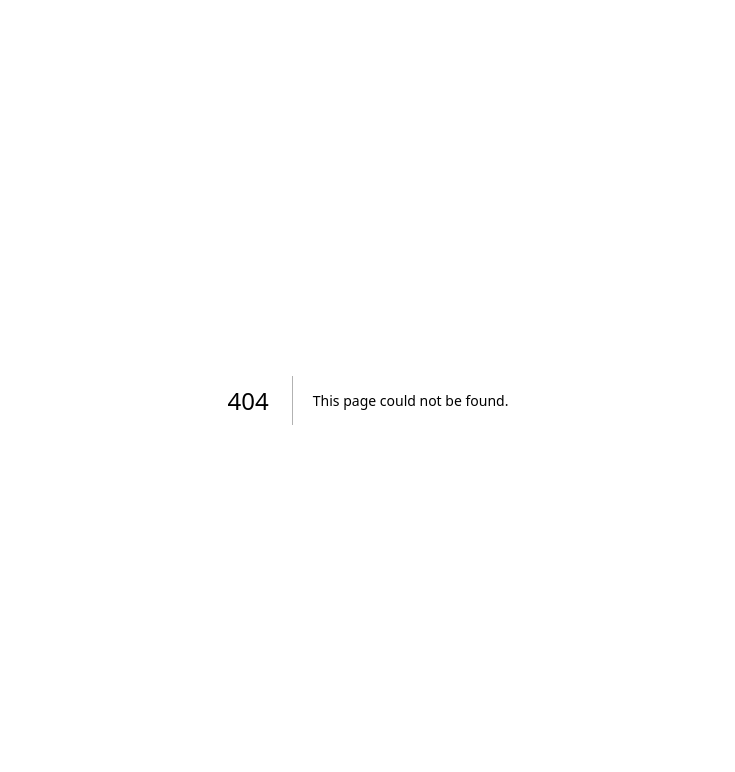
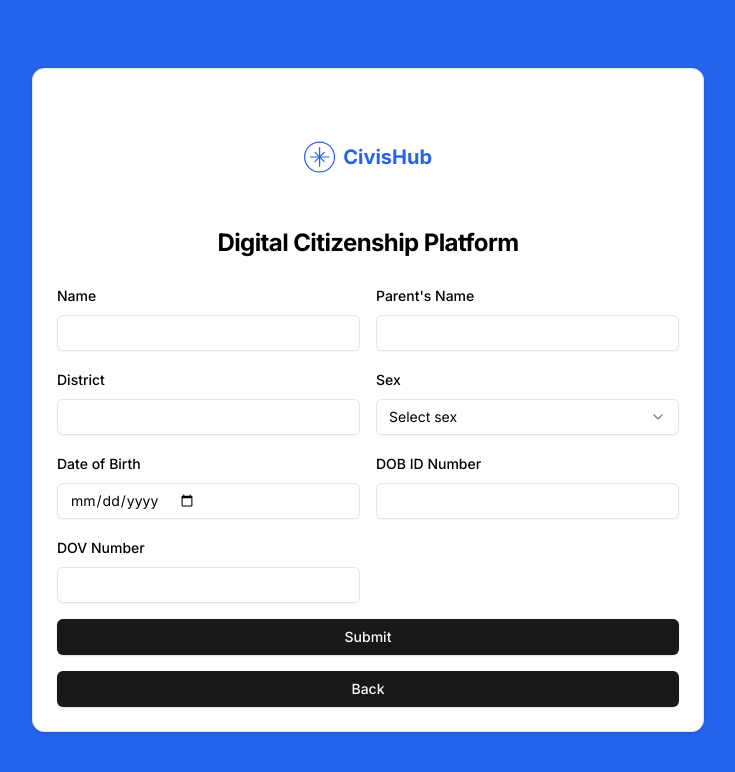
Before and after one commit to upendrapant/civishub, a Next.js app: page /form in a window 1280 px wide. Before the commit this address had no page. Shown: the top 772 px of the page, without its empty margins (272-1007 px from the left). Built offline with nearby package versions, Linux system fonts and the light colour scheme.

Commit message:
added anaylis report in health section,overall improved ui

```diff
--- a/app/(auth)/(routes)/sign-up/[[...signup]]/page.tsx
+++ b/app/(auth)/(routes)/sign-up/[[...signup]]/page.tsx
@@ -1,5 +1,7 @@
+import { checkUser } from '@/lib/checkUser';
 import { SignUp } from '@clerk/nextjs'
 
 export default function Page() {
-  return <SignUp />
+  return  <SignUp
+  redirectUrl="/form"/>
 }
--- /dev/null
+++ b/app/(form)/form/page.tsx
@@ -0,0 +1,91 @@
+'use client'
+
+import { useState } from 'react'
+import { useRouter } from 'next/navigation'
+import Image from 'next/image'
+import { Button } from "@/components/ui/button"
+import { Input } from "@/components/ui/input"
+import { Label } from "@/components/ui/label"
+import { Select, SelectContent, SelectItem, SelectTrigger, SelectValue } from "@/components/ui/select"
+import { Card, CardContent, CardFooter, CardHeader, CardTitle } from "@/components/ui/card"
+import LoadingOverlay from '@/components/loading-overlay'
+import { CivisHubLogo } from '@/components/ui/civishub-logo'
+import Link from 'next/link'
+
+export default function DigitalCitizenshipForm() {
+  const [isLoading, setIsLoading] = useState(false)
+  const router = useRouter()
+
+  const handleSubmit = (event: React.FormEvent<HTMLFormElement>) => {
+    event.preventDefault()
+    setIsLoading(true)
+    // Simulate form submission and data processing
+    setTimeout(() => {
+      setIsLoading(false)
+      router.push('/dashboard')
+    }, 3000)
+  }
+
+  return (
+    <div className="min-h-screen bg-blue-600 flex items-center justify-center p-4">
+    <Card className="w-full max-w-2xl bg-white text-black">
+      <CardHeader className="text-center">
+      <div className='flex items-center justify-center'><CivisHubLogo className="h-32 w-32 text-blue-600" /></div>
+        <CardTitle className="text-2xl font-bold">Digital Citizenship Platform</CardTitle>
+      </CardHeader>
+      <CardContent>
+        <form onSubmit={handleSubmit} className="space-y-4">
+          <div className="grid grid-cols-1 md:grid-cols-2 gap-4">
+            <div className="space-y-2">
+              <Label htmlFor="name">Name</Label>
+              <Input id="name" required />
+            </div>
+            <div className="space-y-2">
+              <Label htmlFor="parentsName">Parent's Name</Label>
+              <Input id="parentsName" required />
+            </div>
+            <div className="space-y-2">
+              <Label htmlFor="district">District</Label>
+              <Input id="district" required />
+            </div>
+            <div className="space-y-2">
+              <Label htmlFor="sex">Sex</Label>
+              <Select required>
+                <SelectTrigger id="sex">
+                  <SelectValue placeholder="Select sex" />
+                </SelectTrigger>
+                <SelectContent>
+                  <SelectItem value="male">Male</SelectItem>
+                  <SelectItem value="female">Female</SelectItem>
+                  <SelectItem value="other">Other</SelectItem>
+                </SelectContent>
+              </Select>
+            </div>
+            <div className="space-y-2">
+              <Label htmlFor="dob">Date of Birth</Label>
+              <Input id="dob" type="date" required />
+            </div>
+            <div className="space-y-2">
+              <Label htmlFor="idNumber">DOB ID Number</Label>
+              <Input id="idNumber" required />
+            </div>
+            <div className="space-y-2">
+              <Label htmlFor="dovNo">DOV Number</Label>
+              <Input id="dovNo" required />
+            </div>
+          </div>
+          <Button type="submit" className="w-full">Submit</Button>
+ <Link href="/">
+  <div className="w-full flex items-center justify-center h-full pt-4">
+    <Button className="w-full h-full">Back</Button>
+  </div>
+</Link>
+
+        </form>
+      </CardContent>
+      {isLoading && <LoadingOverlay />}
+    </Card>
+  </div>
+
+  )
+}
--- a/components/dashboard/health-records-content.tsx
+++ b/components/dashboard/health-records-content.tsx
@@ -1,7 +1,7 @@
 "use client"
 
 import { useState } from 'react'
-import { Card, CardContent, CardHeader, CardTitle } from "@/components/ui/card"
+import { Card, CardContent, CardDescription, CardHeader, CardTitle } from "@/components/ui/card"
 import { Button } from "@/components/ui/button"
 import { Badge } from "@/components/ui/badge"
 import {
@@ -38,6 +38,17 @@ import {
   PopoverContent,
   PopoverTrigger,
 } from "@/components/ui/popover"
+import {
+  Drawer,
+  DrawerClose,
+  DrawerContent,
+  DrawerDescription,
+  DrawerFooter,
+  DrawerHeader,
+  DrawerTitle,
+  DrawerTrigger,
+} from "@/components/ui/drawer"
+
 import { format } from "date-fns"
 
 export function HealthRecordsContent() {
@@ -228,6 +239,49 @@ export function HealthRecordsContent() {
       <Card className="transition-all hover:shadow-md hover:border-blue-300 dark:hover:border-blue-700">
         <CardHeader>
           <CardTitle className="text-blue-700 dark:text-blue-300">Recent Medical History</CardTitle>
+          <Drawer>
+              <DrawerTrigger asChild>
+                <div className="flex items justify-end">
+                  <Button className="bg-blue-600 hover:bg-blue-700 dark:bg-blue-500 dark:hover:bg-blue-600 transition-colors">
+                   Perform Analysis
+                  </Button>
+                </div>
+              </DrawerTrigger>
+              <DrawerContent>
+        <div className="mx-auto w-full max-w-sm">
+          <DrawerHeader>
+            <DrawerTitle>Performance Analysis</DrawerTitle>
+            <DrawerDescription>View key performance metrics for your web application.</DrawerDescription>
+          </DrawerHeader>
+          <div className="p-4 pb-0">
+            <Card>
+              <CardHeader>
+                <CardTitle>Performance Metrics</CardTitle>
+                <CardDescription>All times are in seconds</CardDescription>
+              </CardHeader>
+              <CardContent className="pb-2">
+              </CardContent>
+            </Card>
+            <div className="mt-4 space-y-2">
+              <h4 className="text-sm font-medium">Key Insights:</h4>
+              <ul className="text-sm text-muted-foreground space-y-1 list-disc list-inside">
+                <li>Page load time is within acceptable range</li>
+                <li>First Contentful Paint is good, indicating fast initial render</li>
+                <li>Time to Interactive could be improved</li>
+                <li>First Input Delay is excellent, showing good responsiveness</li>
+                <li>Cumulative Layout Shift is low, indicating stable layout</li>
+              </ul>
+            </div>
+          </div>
+          <DrawerFooter>
+            <Button>Generate Detailed Report</Button>
+            <DrawerClose asChild>
+              <Button variant="outline">Close</Button>
+            </DrawerClose>
+          </DrawerFooter>
+        </div>
+      </DrawerContent>
+        </Drawer>
         </CardHeader>
         <CardContent>
           <Table>
--- /dev/null
+++ b/components/loading-overlay.tsx
@@ -0,0 +1,13 @@
+import { Progress } from "@/components/ui/progress"
+
+export default function LoadingOverlay() {
+  return (
+    <div className="fixed inset-0 bg-black bg-opacity-50 flex items-center justify-center z-50">
+      <div className="bg-white p-8 rounded-lg shadow-lg max-w-md w-full">
+        <h2 className="text-2xl font-bold mb-4 text-center">Preparing Dashboard</h2>
+        <Progress value={33} className="mb-4" />
+        <p className="text-center text-gray-600">Fetching data...</p>
+      </div>
+    </div>
+  )
+}
--- /dev/null
+++ b/components/ui/drawer.tsx
@@ -0,0 +1,118 @@
+"use client"
+
+import * as React from "react"
+import { Drawer as DrawerPrimitive } from "vaul"
+
+import { cn } from "@/lib/utils"
+
+const Drawer = ({
+  shouldScaleBackground = true,
+  ...props
+}: React.ComponentProps<typeof DrawerPrimitive.Root>) => (
+  <DrawerPrimitive.Root
+    shouldScaleBackground={shouldScaleBackground}
+    {...props}
+  />
+)
+Drawer.displayName = "Drawer"
+
+const DrawerTrigger = DrawerPrimitive.Trigger
+
+const DrawerPortal = DrawerPrimitive.Portal
+
+const DrawerClose = DrawerPrimitive.Close
+
+const DrawerOverlay = React.forwardRef<
+  React.ElementRef<typeof DrawerPrimitive.Overlay>,
+  React.ComponentPropsWithoutRef<typeof DrawerPrimitive.Overlay>
+>(({ className, ...props }, ref) => (
+  <DrawerPrimitive.Overlay
+    ref={ref}
+    className={cn("fixed inset-0 z-50 bg-black/80", className)}
+    {...props}
+  />
+))
+DrawerOverlay.displayName = DrawerPrimitive.Overlay.displayName
+
+const DrawerContent = React.forwardRef<
+  React.ElementRef<typeof DrawerPrimitive.Content>,
+  React.ComponentPropsWithoutRef<typeof DrawerPrimitive.Content>
+>(({ className, children, ...props }, ref) => (
+  <DrawerPortal>
+    <DrawerOverlay />
+    <DrawerPrimitive.Content
+      ref={ref}
+      className={cn(
+        "fixed inset-x-0 bottom-0 z-50 mt-24 flex h-auto flex-col rounded-t-[10px] border bg-background",
+        className
+      )}
+      {...props}
+    >
+      <div className="mx-auto mt-4 h-2 w-[100px] rounded-full bg-muted" />
+      {children}
+    </DrawerPrimitive.Content>
+  </DrawerPortal>
+))
+DrawerContent.displayName = "DrawerContent"
+
+const DrawerHeader = ({
+  className,
+  ...props
+}: React.HTMLAttributes<HTMLDivElement>) => (
+  <div
+    className={cn("grid gap-1.5 p-4 text-center sm:text-left", className)}
+    {...props}
+  />
+)
+DrawerHeader.displayName = "DrawerHeader"
+
+const DrawerFooter = ({
+  className,
+  ...props
+}: React.HTMLAttributes<HTMLDivElement>) => (
+  <div
+    className={cn("mt-auto flex flex-col gap-2 p-4", className)}
+    {...props}
+  />
+)
+DrawerFooter.displayName = "DrawerFooter"
+
+const DrawerTitle = React.forwardRef<
+  React.ElementRef<typeof DrawerPrimitive.Title>,
+  React.ComponentPropsWithoutRef<typeof DrawerPrimitive.Title>
+>(({ className, ...props }, ref) => (
+  <DrawerPrimitive.Title
+    ref={ref}
+    className={cn(
+      "text-lg font-semibold leading-none tracking-tight",
+      className
+    )}
+    {...props}
+  />
+))
+DrawerTitle.displayName = DrawerPrimitive.Title.displayName
+
+const DrawerDescription = React.forwardRef<
+  React.ElementRef<typeof DrawerPrimitive.Description>,
+  React.ComponentPropsWithoutRef<typeof DrawerPrimitive.Description>
+>(({ className, ...props }, ref) => (
+  <DrawerPrimitive.Description
+    ref={ref}
+    className={cn("text-sm text-muted-foreground", className)}
+    {...props}
+  />
+))
+DrawerDescription.displayName = DrawerPrimitive.Description.displayName
+
+export {
+  Drawer,
+  DrawerPortal,
+  DrawerOverlay,
+  DrawerTrigger,
+  DrawerClose,
+  DrawerContent,
+  DrawerHeader,
+  DrawerFooter,
+  DrawerTitle,
+  DrawerDescription,
+}
--- a/package.json
+++ b/package.json
@@ -14,7 +14,6 @@
     "@clerk/nextjs": "^6.5.1",
     "@prisma/client": "^6.0.0",
     "@radix-ui/react-accordion": "^1.2.1",
-
     "@radix-ui/react-dialog": "^1.1.2",
     "@radix-ui/react-dropdown-menu": "^2.1.2",
     "@radix-ui/react-label": "^2.1.0",
@@ -32,7 +31,6 @@
     "clsx": "^2.1.1",
     "cobe": "^0.6.3",
     "date-fns": "^4.1.0",
-
     "dotenv": "^16.4.5",
     "express-rate-limit": "^7.4.1",
     "framer-motion": "^11.12.0",
@@ -46,7 +44,8 @@
     "react-day-picker": "^8.10.1",
     "react-dom": "19.0.0-rc-66855b96-20241106",
     "tailwind-merge": "^2.5.5",
-    "tailwindcss-animate": "^1.0.7"
+    "tailwindcss-animate": "^1.0.7",
+    "vaul": "^1.1.1"
   },
   "devDependencies": {
     "@types/express": "^5.0.0",
```
Also changed, not shown: 2 other files (tests, documents, lock files or other folders).
